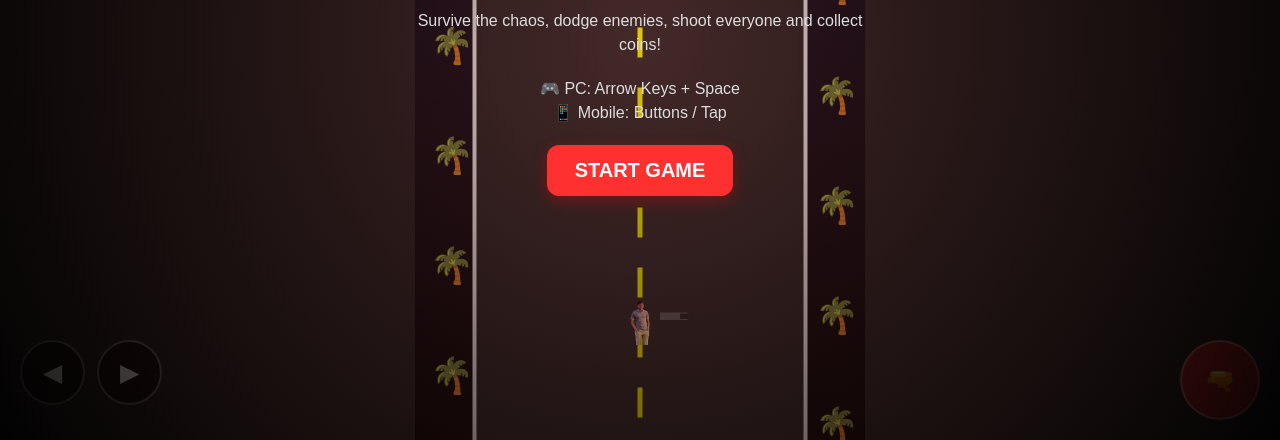
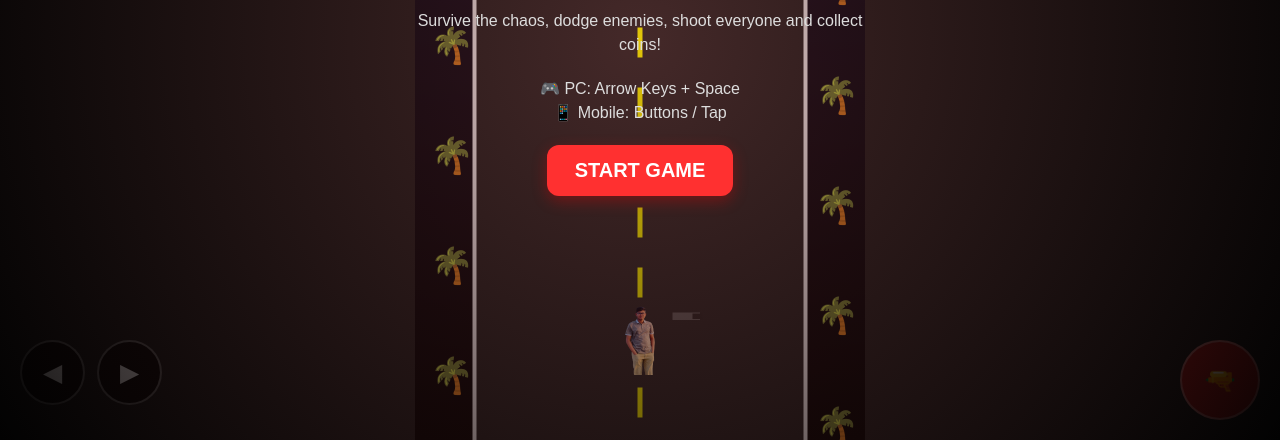
Before and after one commit to samiananda88cc-blip/bangabaltu-escape-the-chaos, a plain HTML site: page index.html in a window 1280 px wide. Shown: the part 360-800 px from the top of the page. Drawn offline with Linux system fonts and the light colour scheme; animation ran at ten frames a second.

Commit message:
Update index.html

```diff
--- a/index.html
+++ b/index.html
@@ -444,13 +444,13 @@ playerImage.src = "assets/player.png";
 
 const player = {
 
-    x: GAME_WIDTH / 2 - 45,
+    x: GAME_WIDTH / 2 - 70,
 
     y: GAME_HEIGHT - 300,
 
-    width: 90,
-
-    height: 110,
+    width: 140,
+
+    height: 170,
 
     speed: 12,
 
```
